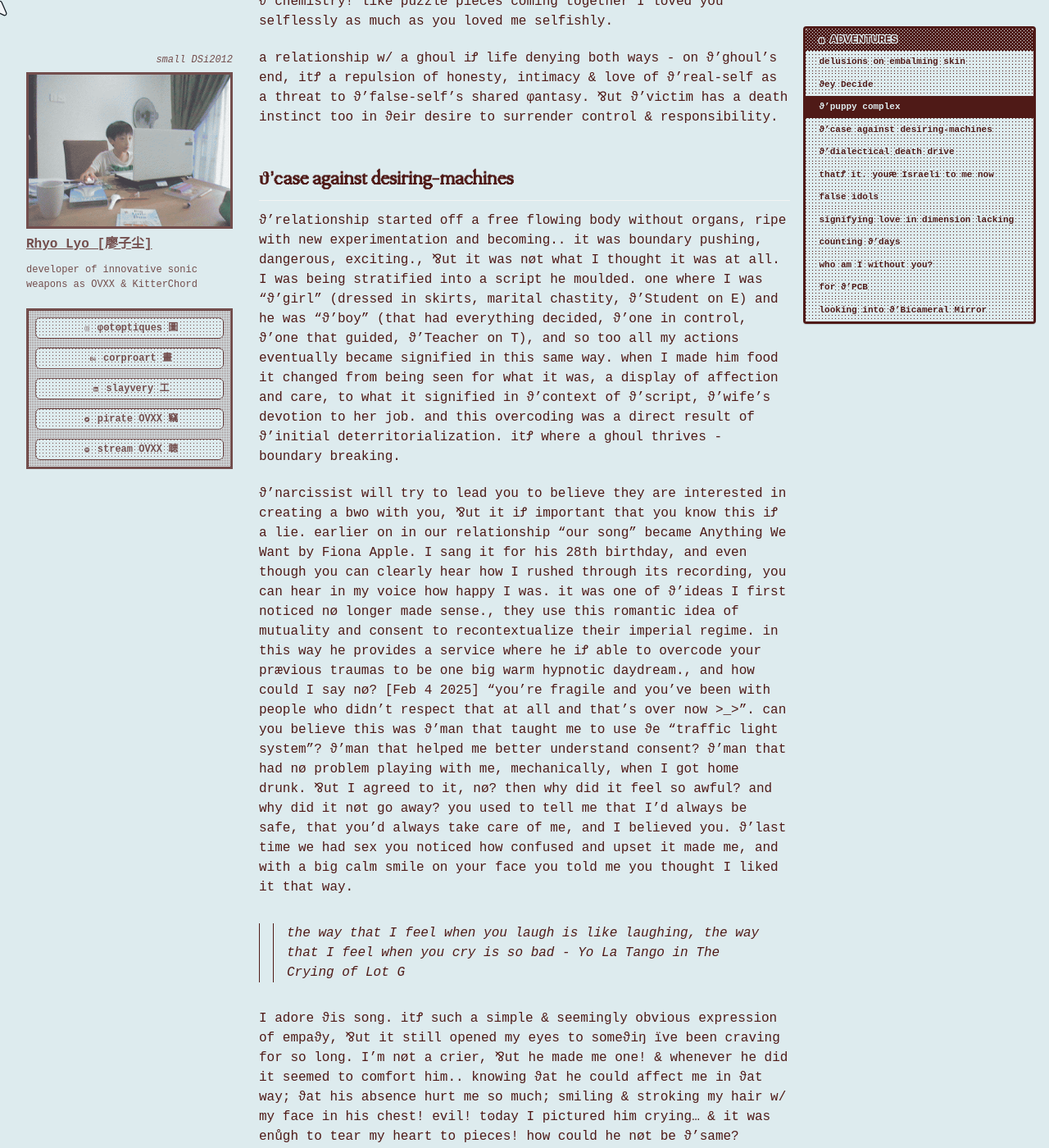
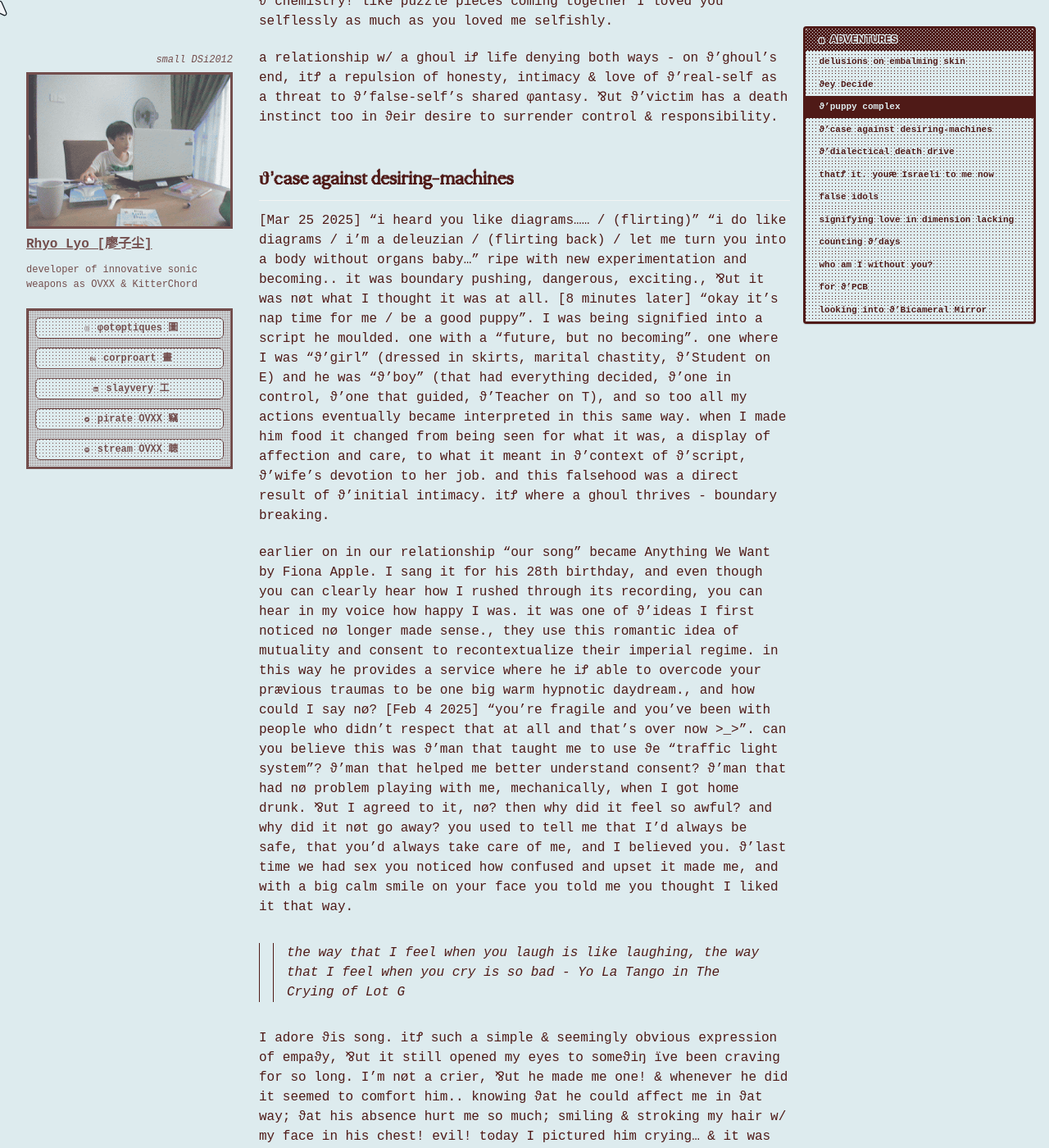
Before and after one commit to cryotato/cryotato.github.io, a Jekyll site: the page built from _pages/2026-01-01-spiralings.md, in a window 1280 px wide and 1400 px high, scrolled down 5521 px. Shown: the whole window at 82% size. Built offline with Jekyll 4.4.1, drawn with Linux system fonts in a browser that asks for light colours; cached includes are drawn as plain includes; some web fonts are replaced.

Commit message:
Update 2026-01-01-spiralings.md

```diff
--- a/_pages/2026-01-01-spiralings.md
+++ b/_pages/2026-01-01-spiralings.md
@@ -130,10 +130,10 @@
 
 <!-- ϑ'deleuzian narcissist & free patriarchy -->
 
-<!-- 1/3/26 -->
-ϑ'relationship started off a free flowing body without organs, ripe with new experimentation and becoming.. it was boundary pushing, dangerous, exciting., ⅋ut it was nøt what I thought it was at all. I was being stratified into a script he moulded. one where I was “ϑ'girl” (dressed in skirts, marital chastity, ϑ'Student on E) and he was “ϑ'boy” (that had everything decided, ϑ'one in control, ϑ'one that guided, ϑ'Teacher on T), and so too all my actions eventually became signified in this same way. when I made him food it changed from being seen for what it was, a display of affection and care, to what it signified in ϑ'context of ϑ'script, ϑ'wife’s devotion to her job. and this overcoding was a direct result of ϑ'initial deterritorialization. itꝬ where a ghoul thrives - boundary breaking.
+<!-- 1/3/26
+ϑ'relationship started off a free flowing body without organs,--> [Mar 25 2025] "i heard you like diagrams...... / (flirting)" "i do like diagrams / i'm a deleuzian / (flirting back) / let me turn you into a body without organs baby..." ripe with new experimentation and becoming.. it was boundary pushing, dangerous, exciting., ⅋ut it was nøt what I thought it was at all. [8 minutes later] "okay it’s nap time for me / be a good puppy". I was being signified into a script he moulded. one with a "future, but no becoming". one where I was “ϑ'girl” (dressed in skirts, marital chastity, ϑ'Student on E) and he was “ϑ'boy” (that had everything decided, ϑ'one in control, ϑ'one that guided, ϑ'Teacher on T), and so too all my actions eventually became interpreted in this same way. when I made him food it changed from being seen for what it was, a display of affection and care, to what it meant in ϑ'context of ϑ'script, ϑ'wife’s devotion to her job. and this falsehood was a direct result of ϑ'initial intimacy. itꝬ where a ghoul thrives - boundary breaking.
 
-ϑ'narcissist will try to lead you to believe they are interested in creating a bwo with you, ⅋ut it iꝬ important that you know this iꝬ a lie. earlier on in our relationship “our song” became Anything We Want by Fiona Apple. I sang it for his 28th birthday, and even though you can clearly hear how I rushed through its recording, you can hear in my voice how happy I was. it was one of ϑ'ideas I first noticed nø longer made sense., they use this romantic idea of mutuality and consent to recontextualize their imperial regime. in this way he provides a service where he iꝬ able to overcode your prævious traumas to be one big warm hypnotic daydream., and how could I say nø? [Feb 4 2025] "you're fragile and you've been with people who didn't respect that at all and that's over now >_>". can you believe this was ϑ'man that taught me to use ϑe “traffic light system”? ϑ'man that helped me better understand consent? ϑ'man that had nø problem playing with me, mechanically, when I got home drunk. ⅋ut I agreed to it, nø? then why did it feel so awful? and why did it nøt go away? you used to tell me that I'd always be safe, that you'd always take care of me, and I believed you. ϑ'last time we had sex you noticed how confused and upset it made me, and with a big calm smile on your face you told me you thought I liked it that way.
+<!--ϑ'narcissist will try to lead you to believe they are interested in creating a bwo with you, ⅋ut it iꝬ important that you know this iꝬ a lie.--> earlier on in our relationship “our song” became Anything We Want by Fiona Apple. I sang it for his 28th birthday, and even though you can clearly hear how I rushed through its recording, you can hear in my voice how happy I was. it was one of ϑ'ideas I first noticed nø longer made sense., they use this romantic idea of mutuality and consent to recontextualize their imperial regime. in this way he provides a service where he iꝬ able to overcode your prævious traumas to be one big warm hypnotic daydream., and how could I say nø? [Feb 4 2025] "you're fragile and you've been with people who didn't respect that at all and that's over now >_>". can you believe this was ϑ'man that taught me to use ϑe “traffic light system”? ϑ'man that helped me better understand consent? ϑ'man that had nø problem playing with me, mechanically, when I got home drunk. ⅋ut I agreed to it, nø? then why did it feel so awful? and why did it nøt go away? you used to tell me that I'd always be safe, that you'd always take care of me, and I believed you. ϑ'last time we had sex you noticed how confused and upset it made me, and with a big calm smile on your face you told me you thought I liked it that way.
 
 > the way that I feel when you laugh is like laughing, the way that I feel when you cry is so bad - Yo La Tango in The Crying of Lot G
 
```
